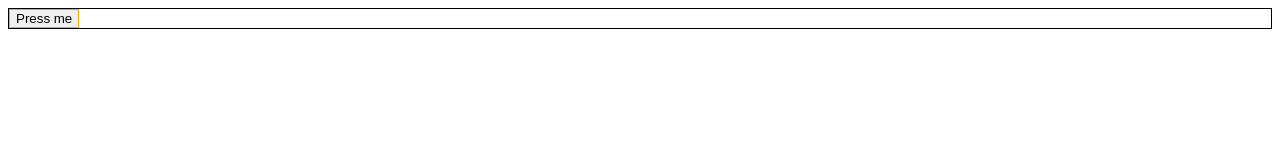
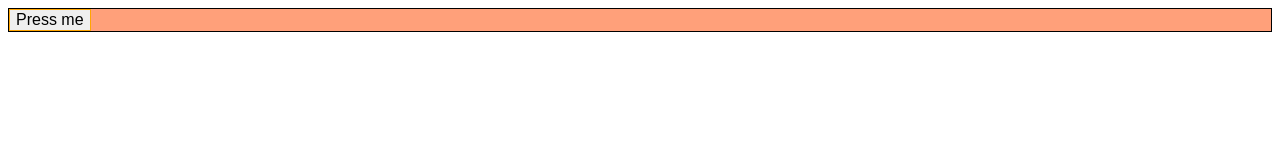
Before and after one commit to sevgeniy/test3, a plain HTML site: page index.html in a window 1280 px wide. Drawn offline with Linux system fonts and the light colour scheme.

Commit message:
Second commit

```diff
--- a/css/button.css
+++ b/css/button.css
@@ -1,3 +1,5 @@
 button {
+  font-size: 16px;
+  line-height: 18px;
   border: 1px solid orange;
 }
--- a/css/main.css
+++ b/css/main.css
@@ -2,4 +2,5 @@ div {
   margin: 0;
   padding: 0;
   border: 1px solid black;
+  background-color: lightsalmon;
 }
```
